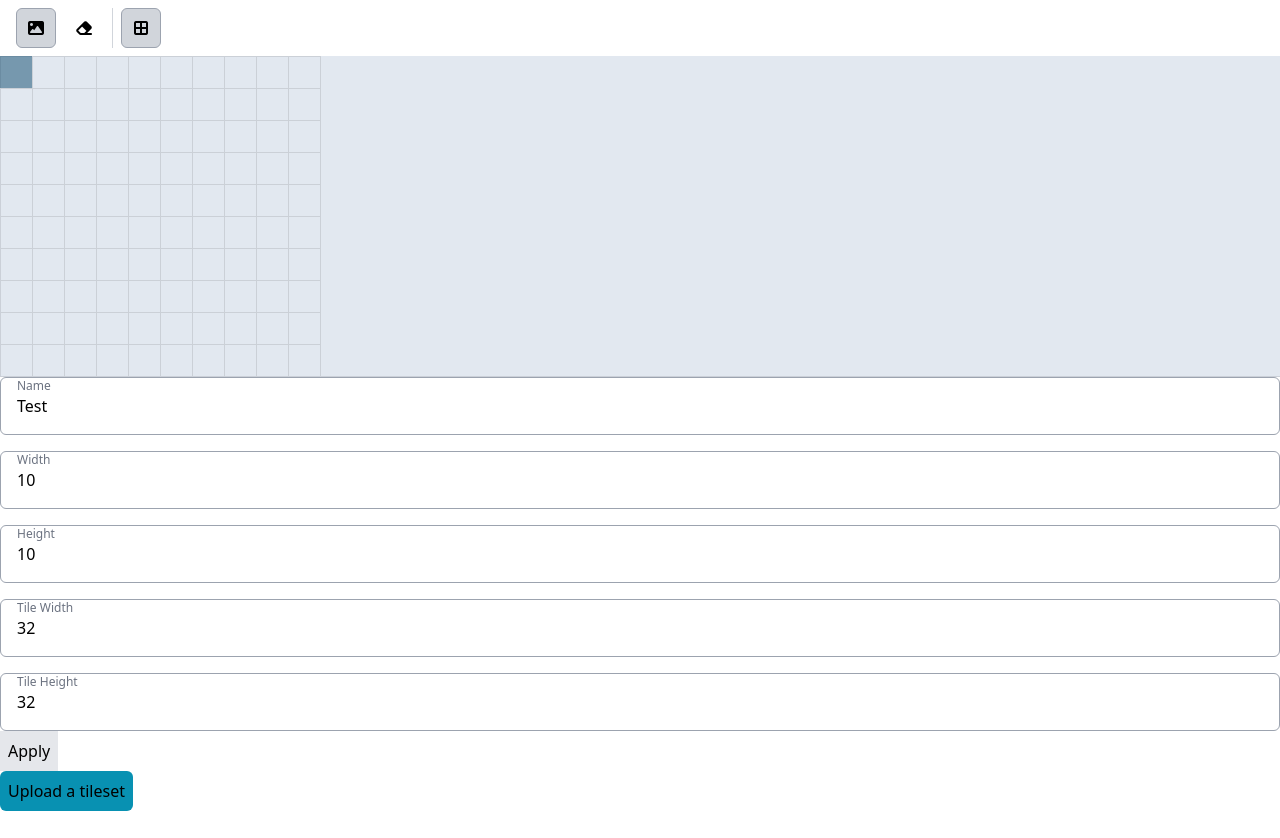
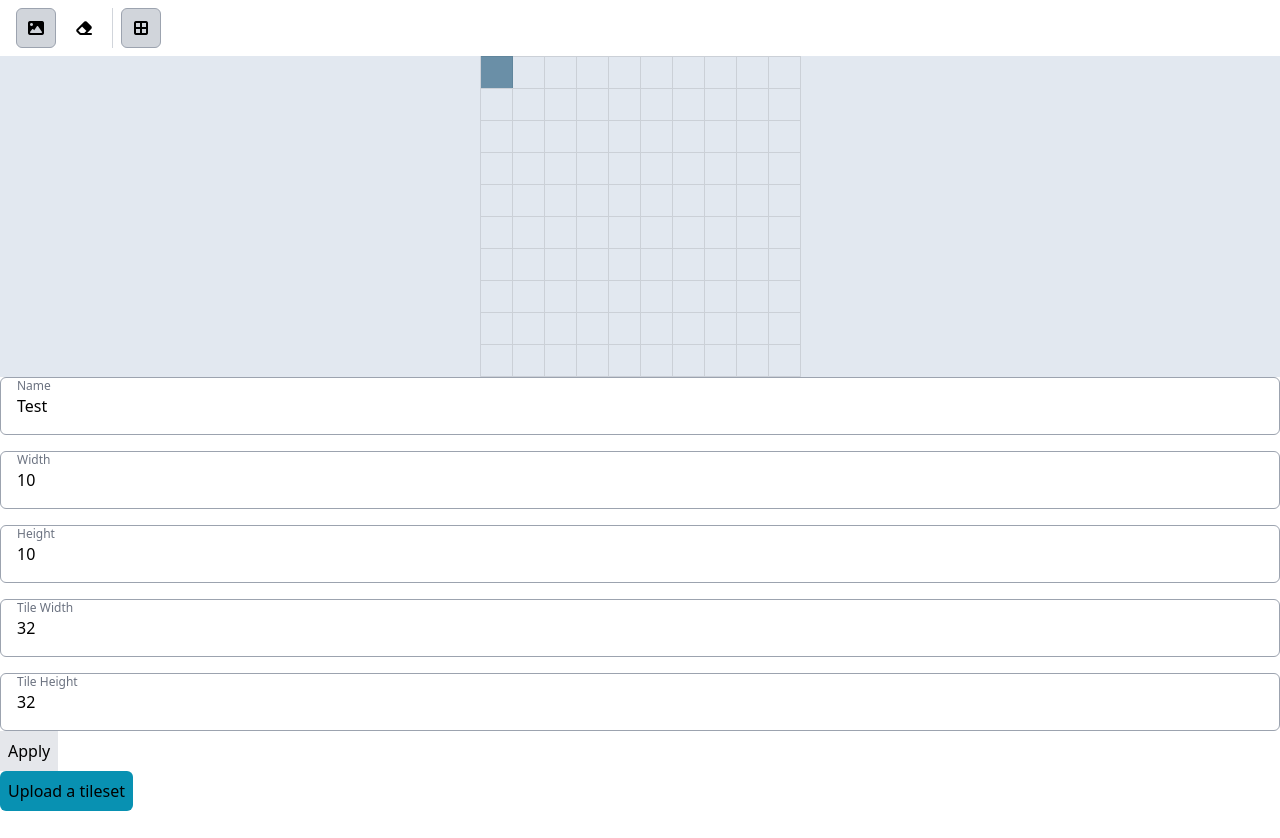
Before and after one commit to dylanclaywell/tile-titan-deprecated, a React (Vite) app: page / in a window 1280 px wide. Built offline with nearby package versions, Linux system fonts and the light colour scheme.

Commit message:
Fixed the positioning of the cursor

```diff
--- a/src/components/TilemapEditor.tsx
+++ b/src/components/TilemapEditor.tsx
@@ -70,15 +70,14 @@ export function TilemapEditor({ tilemap }: Props) {
 
   return (
     <div
-      ref={(el) => setRef(el)}
       id="tilemap-editor"
-      className="items-center bg-slate-200 relative"
+      className="items-center flex justify-center bg-slate-200 relative"
     >
-      <TilemapEditorCursor anchor={ref} tilemap={tilemap} />
       <div
+        ref={(el) => setRef(el)}
         id="tilemap-grid"
         className={clsx(
-          'grid border-l border-b border-black border-opacity-10',
+          'grid border-l border-b border-black border-opacity-10 relative',
           {
             'border-r border-t': !toolState.showGrid,
           }
@@ -88,6 +87,7 @@ export function TilemapEditor({ tilemap }: Props) {
           gridTemplateRows: `repeat(${tilemap.height}, ${tilemap.tileHeight}px)`,
         }}
       >
+        <TilemapEditorCursor anchor={ref} tilemap={tilemap} />
         {tilemap.data.map((row) => {
           return row.map((tile, i) => {
             return (
--- a/src/components/TilemapEditorCursor.tsx
+++ b/src/components/TilemapEditorCursor.tsx
@@ -27,10 +27,11 @@ export function TilemapEditorCursor({ tilemap, anchor }: Props) {
           if (!cursorRef || !anchor) return
 
           const offsetY = anchor.offsetTop
+          const offsetY2 = anchor.parentElement?.offsetTop ?? 0
           const offsetX = anchor.offsetLeft
 
-          const top = 32 * Math.floor((clientY - offsetY) / 32) + 0.5
-          const left = 32 * Math.floor((clientX - offsetX) / 32) + 0.5
+          const top = 32 * Math.floor((clientY - offsetY - offsetY2) / 32) + 0.5
+          const left = 32 * Math.floor((clientX - offsetX) / 32) - 0.5
 
           if (isHoveringTilemapEditor) {
             cursorRef.classList.remove('hidden')
@@ -55,7 +56,7 @@ export function TilemapEditorCursor({ tilemap, anchor }: Props) {
 
   return (
     <div
-      className="p-4 absolute pointer-events-none bg-sky-900 bg-opacity-50"
+      className="p-4 absolute pointer-events-none bg-sky-900 bg-opacity-75 opacity-75"
       ref={(el) => setCursorRef(el)}
       style={{
         width: tilemap.tileWidth,
```
